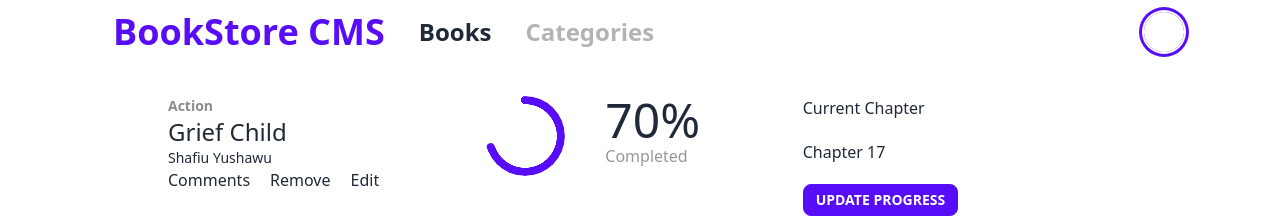
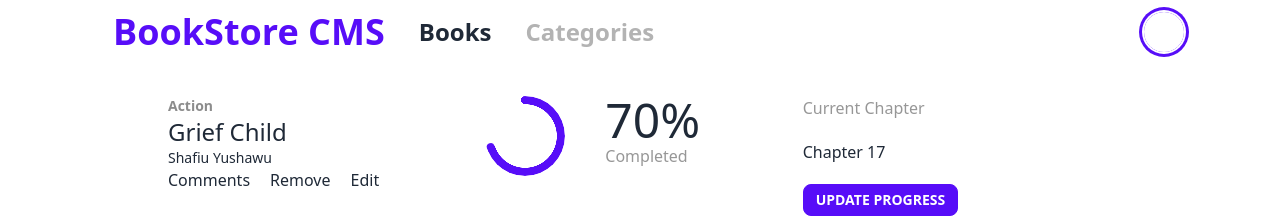
Before and after one commit to shafiuyushawu/bookstore, a React (Create React App) app: page / in a window 1280 px wide. Shown: the top 218 px of the page. Built offline with nearby package versions, Linux system fonts and the light colour scheme.

Commit message:
Fixed linter errors

```diff
--- a/src/components/BookList.jsx
+++ b/src/components/BookList.jsx
@@ -23,12 +23,12 @@ const BookList = () => (
         <li>
           <ul>
             <li className="text-5xl">70%</li>
-            <li className=" text-[#979797]">Completed</li>
+            <li className="text-[#979797]">Completed</li>
           </ul>
         </li>
       </ul>
       <ul className=" flex flex-col gap-5">
-        <li>Current Chapter</li>
+        <li className="text-[#979797]">Current Chapter</li>
         <li>Chapter 17</li>
         <li>
           {' '}
```
